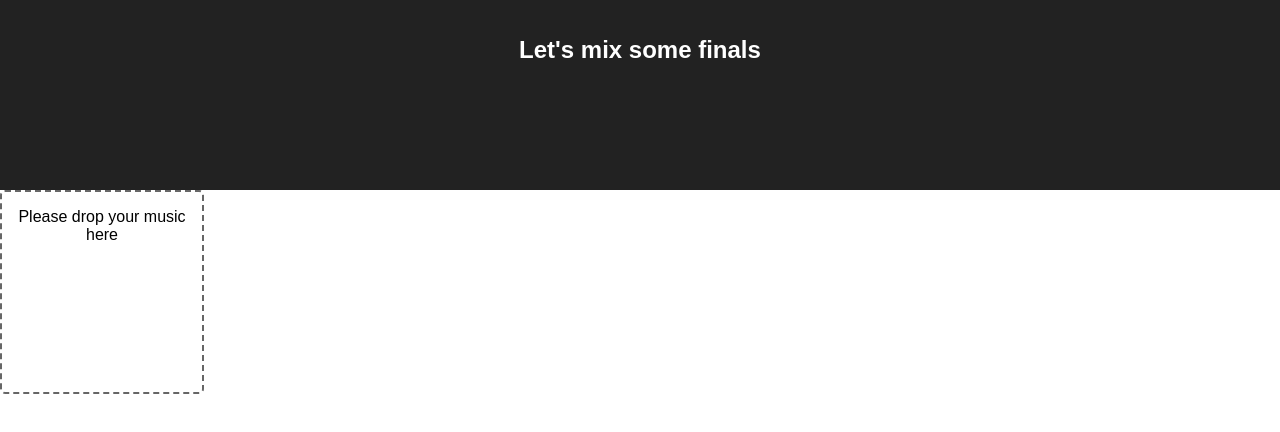
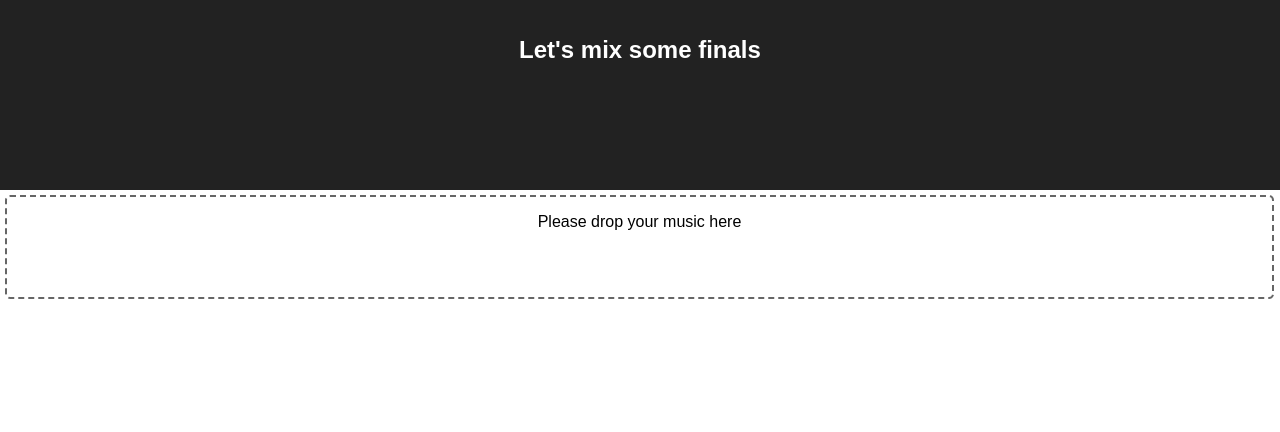
Before and after one commit to DanielMSchmidt/dancesport-finals, a React (Create React App) app: page / in a window 1280 px wide. Shown: the top 432 px of the page. Built offline with nearby package versions, Linux system fonts and the light colour scheme.

Commit message:
style dropzone

```diff
--- a/src/MusicDrop.js
+++ b/src/MusicDrop.js
@@ -45,11 +45,20 @@ class MusicDrop extends Component {
     );
 
     return (
-      <div className="dropzone">
-        <Dropzone onDrop={this.onDrop.bind(this)}>
-          {this.state.error ? error : <p>Please drop your music here</p>}
-        </Dropzone>
-      </div>
+      <Dropzone
+        style={{
+          width: "calc(100% - 15px)",
+          height: "100px",
+          margin: "5px",
+          "border-width": "2px",
+          "border-color": "rgb(102, 102, 102)",
+          "border-style": "dashed",
+          "border-radius": "5px"
+        }}
+        onDrop={this.onDrop.bind(this)}
+      >
+        {this.state.error ? error : <p>Please drop your music here</p>}
+      </Dropzone>
     );
   }
 }
```
